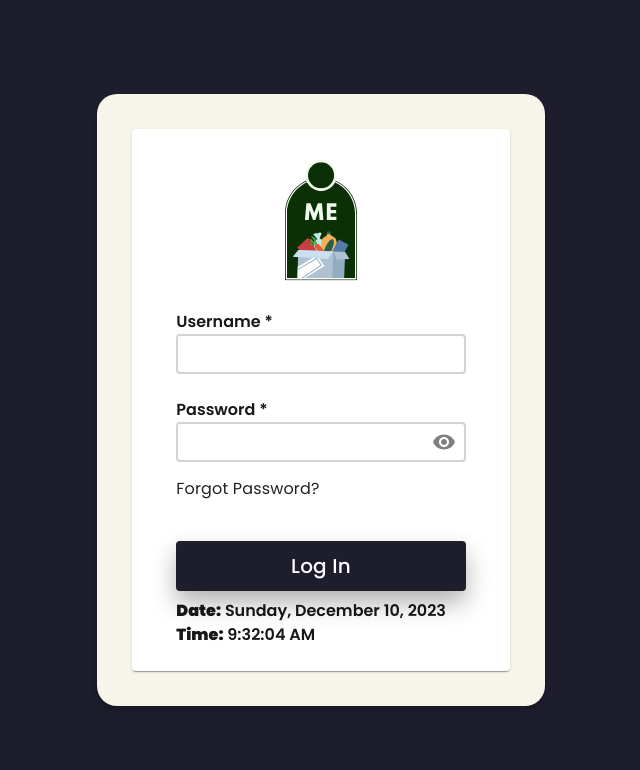
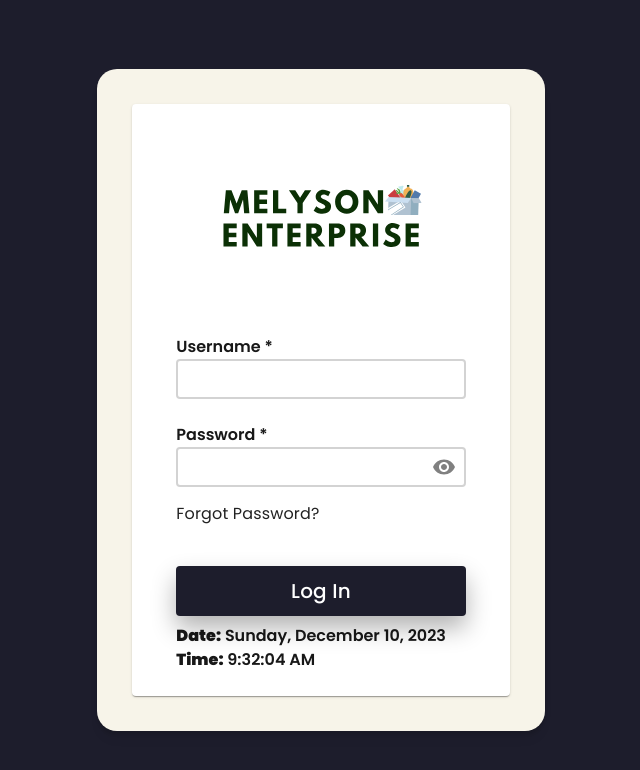
Before and after one commit to m4rceee/pos-system, a React (Vite) app: page / in a window 1280 px wide. Shown: the top 770 px of the page, without its empty margins (319-959 px from the left). Built offline with nearby package versions, Linux system fonts and the light colour scheme.

Commit message:
changed the login page logo

```diff
--- a/src/LoginPage.jsx
+++ b/src/LoginPage.jsx
@@ -5,6 +5,7 @@ import fullLogo from './svg pics/logo1.png';
 import logo2 from './svg pics/2.svg';
 import logo3 from './svg pics/3.svg';
 import logo4 from './svg pics/logo2.png';
+import final from './svg pics/final.svg';
 
 import "./styles.css"
 import 'typeface-poppins';
@@ -120,7 +121,7 @@ export default function Login() {
             <Card style={{display: 'flex', justifyContent: 'center', alignItems: 'center', width: '500px'}}>
               <CardContent sx={{ width: '85%' }}>
                 <div className='text-center' style={{ display: 'flex', justifyContent: 'center', alignItems: 'center', marginBottom: '15px'}}>
-                  <img src={logo2} alt="" style={{width: '150px', height: '150px'}} />
+                  <img src={final} alt="" style={{width: '500px', height: '200px'}} />
                 </div>
 
                 <form onSubmit={handleSubmit}>
```
Also changed, not shown: src/svg pics/final.svg (added).
